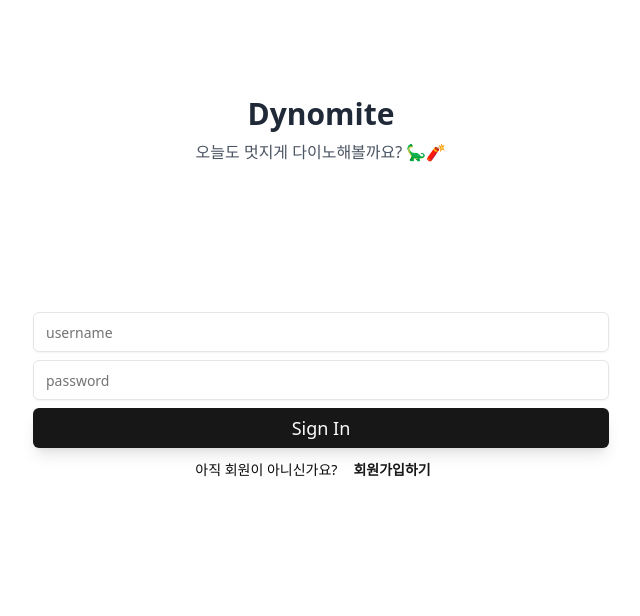
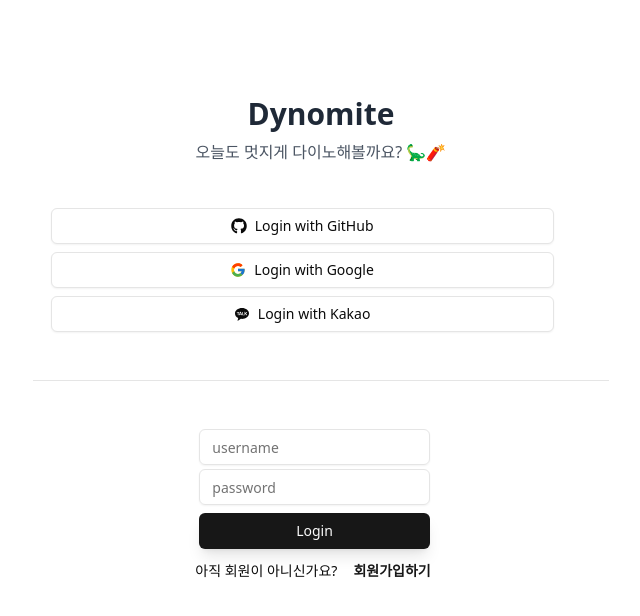
Before and after one commit to eleeje97/dynomite-app, a React (Vite) app: page /login in a window 1280 px wide. Shown: the top 616 px of the page, without its empty margins (319-959 px from the left). Built offline with nearby package versions, Linux system fonts and the light colour scheme.

Commit message:
feat: 소셜로그인 버튼 추가

```diff
--- /dev/null
+++ b/src/components/ui/separator.tsx
@@ -0,0 +1,29 @@
+import * as React from "react"
+import * as SeparatorPrimitive from "@radix-ui/react-separator"
+
+import { cn } from "@/lib/utils"
+
+const Separator = React.forwardRef<
+  React.ElementRef<typeof SeparatorPrimitive.Root>,
+  React.ComponentPropsWithoutRef<typeof SeparatorPrimitive.Root>
+>(
+  (
+    { className, orientation = "horizontal", decorative = true, ...props },
+    ref
+  ) => (
+    <SeparatorPrimitive.Root
+      ref={ref}
+      decorative={decorative}
+      orientation={orientation}
+      className={cn(
+        "shrink-0 bg-border",
+        orientation === "horizontal" ? "h-[1px] w-full" : "h-full w-[1px]",
+        className
+      )}
+      {...props}
+    />
+  )
+)
+Separator.displayName = SeparatorPrimitive.Root.displayName
+
+export { Separator }
--- a/src/pages/Login.tsx
+++ b/src/pages/Login.tsx
@@ -2,6 +2,10 @@
 import { Input } from '@/components/ui/input.tsx';
 import { Label } from '@/components/ui/label';
 import { useNavigate } from 'react-router-dom';
+import { Separator } from '@/components/ui/separator.tsx';
+import { FcGoogle } from 'react-icons/fc';
+import { RiKakaoTalkFill } from 'react-icons/ri';
+import { FaGithub } from 'react-icons/fa';
 
 export default function Login() {
   const navigate = useNavigate();
@@ -16,29 +20,51 @@
   };
 
   return (
-    <>
+    <div className="flex flex-col items-center content-center">
       <div className="mt-24 text-center">
         <h1 className="text-3xl font-semibold text-gray-800">Dynomite</h1>
         <p className="text-gray-600 mt-2">오늘도 멋지게 다이노해볼까요? 🦕🧨</p>
       </div>
 
-      <div className="mt-36 flex flex-col items-center content-center">
+      <div className="m-10">
+        <Button
+          variant="outline"
+          className="w-11/12 max-w-xl m-1"
+        >
+          <FaGithub /> Login with GitHub
+        </Button>
+        <Button
+          variant="outline"
+          className="w-11/12 max-w-xl m-1"
+        >
+          <FcGoogle /> Login with Google
+        </Button>
+        <Button
+          variant="outline"
+          className="w-11/12 max-w-xl m-1"
+        >
+          <RiKakaoTalkFill /> Login with Kakao
+        </Button>
+      </div>
+
+      <Separator className="w-11/12 max-w-xl m-1" />
+
+      <div className="m-10">
         <Input
           type="text"
           placeholder="username"
-          className="w-11/12 max-w-xl h-10 m-1"
+          className="w-11/12 max-w-xl m-1"
         ></Input>
         <Input
           type="password"
           placeholder="password"
-          className="w-11/12 max-w-xl h-10 m-1"
+          className="w-11/12 max-w-xl m-1"
         ></Input>
         <Button
-          className="w-11/12 max-w-xl h-10
-                text-lg shadow-lg m-1"
+          className="w-11/12 max-w-xl shadow-lg m-1"
           onClick={onSignInBtnClick}
         >
-          Sign In
+          Login
         </Button>
         <div className="flex-row">
           <Label>아직 회원이 아니신가요?</Label>
@@ -51,6 +77,6 @@
           </Button>
         </div>
       </div>
-    </>
+    </div>
   );
 }
```
Also changed, not shown: package.json (+6 -1 lines), 1 other file (tests, documents, lock files or other folders).
